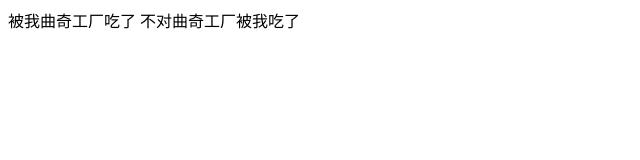
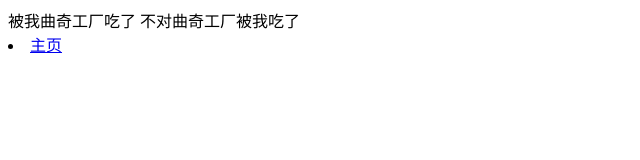
Before and after one commit to Uncle-Xiao/Cookieannouncement.github.io, a plain HTML site: page index.html in a window 1280 px wide. Shown: the full height of the page, 0-640 px from the left. Drawn offline with Linux system fonts and the light colour scheme.

Commit message:
Update index.html

```diff
--- a/index.html
+++ b/index.html
@@ -9,3 +9,4 @@
 
 <title>曲奇工厂最新公告</title>
 被我曲奇工厂吃了 不对曲奇工厂被我吃了
+<li><a href="/">主页</a></li>
```
